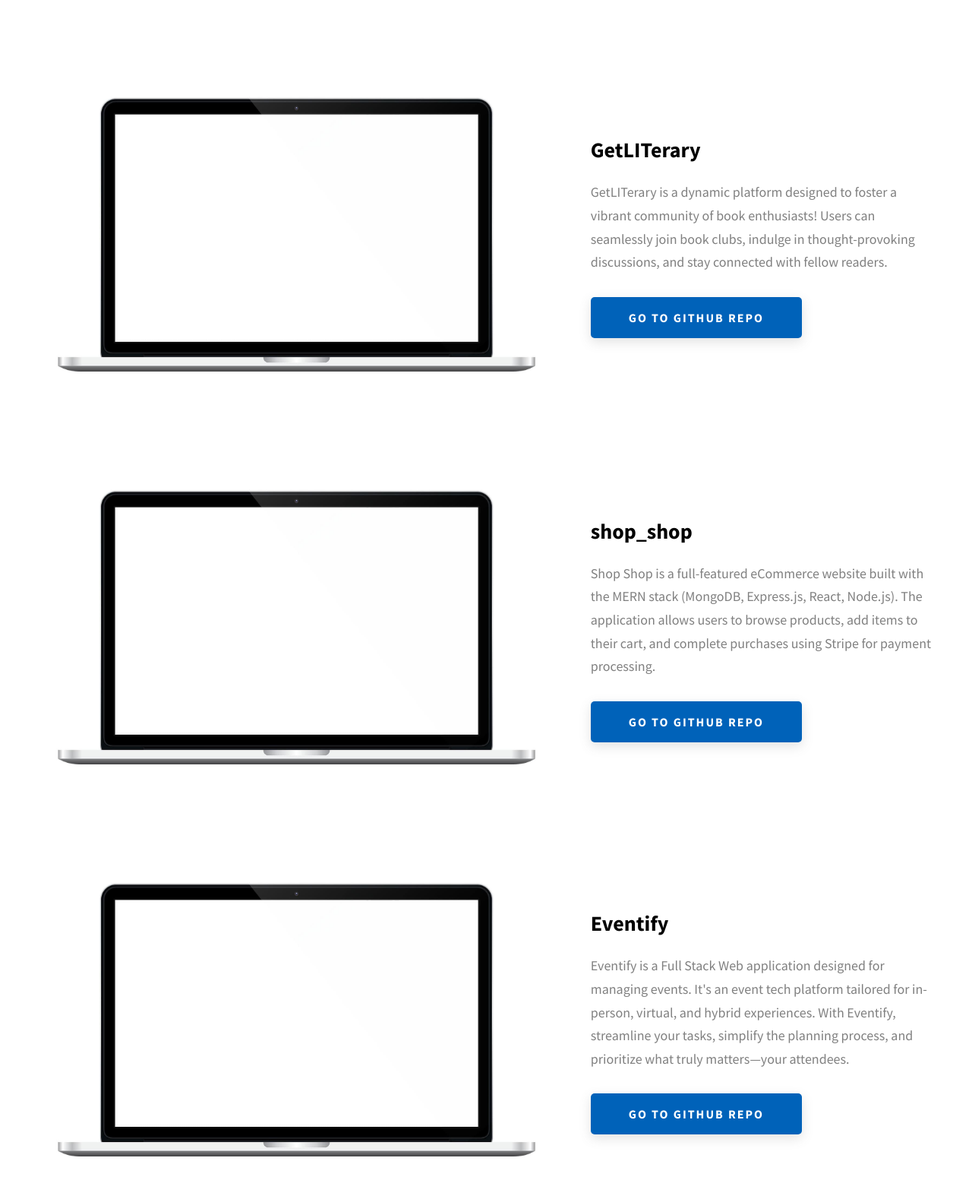
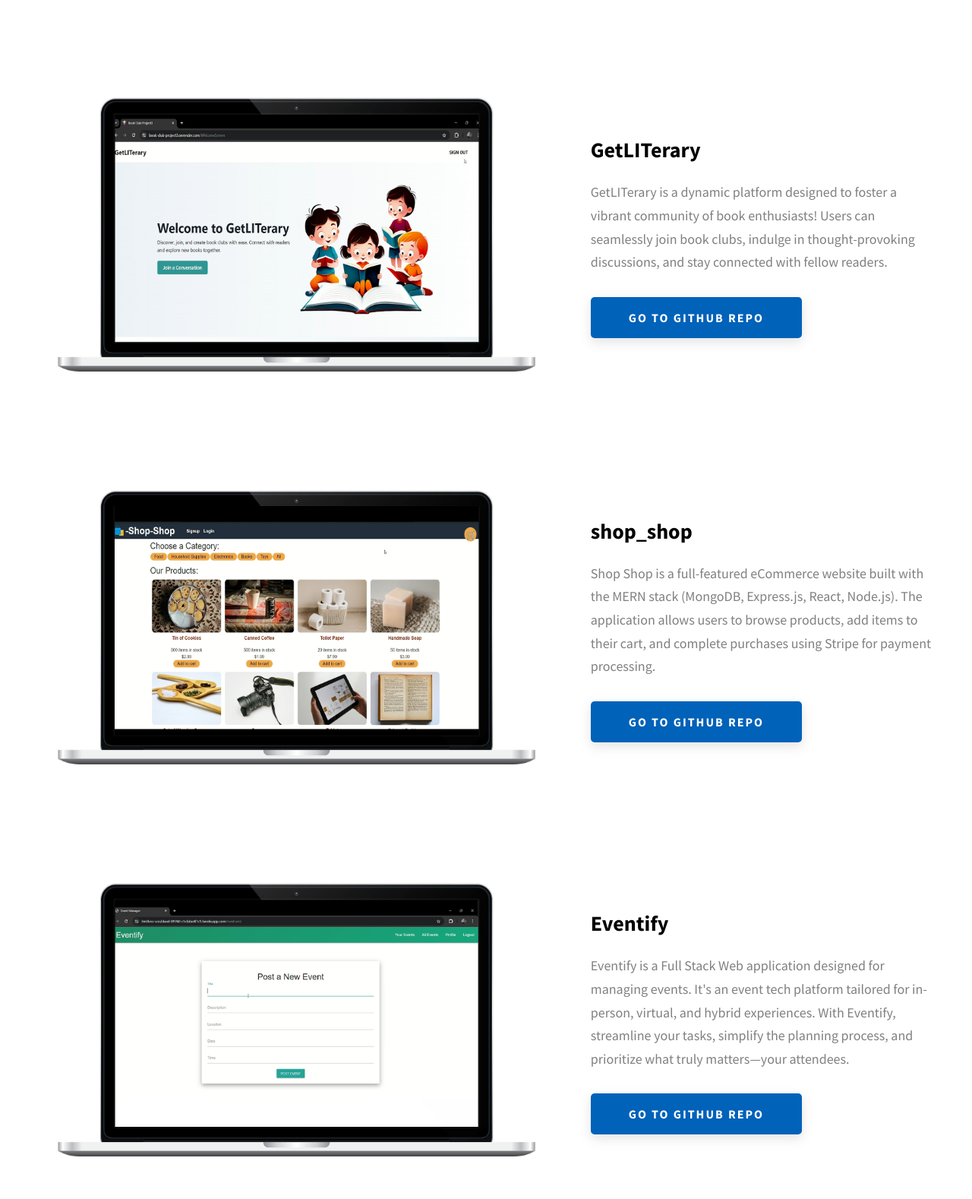
Before and after one commit to GibinMGeorge/Gibin-s_Portfolio, a plain HTML site: page index.html in a window 1280 px wide. Shown: the part 2022-3600 px from the top of the page at 76% size. Drawn offline with Linux system fonts and the light colour scheme.

Commit message:
added projects section

```diff
--- a/index.html
+++ b/index.html
@@ -227,7 +227,7 @@
           <div class="projects__row">
             <div class="projects__row-img-cont">
               <img
-                src="./assets/jpeg/project-mockup-example.jpeg"
+                src="./assets/jpeg/book.jpg"
                 alt="Software Screenshot"
                 class="projects__row-img"
                 loading="lazy"
@@ -251,7 +251,7 @@
           <div class="projects__row">
             <div class="projects__row-img-cont">
               <img
-                src="./assets/jpeg/project-mockup-example.jpeg"
+                src="./assets/jpeg/shop.jpg"
                 alt="Software Screenshot"
                 class="projects__row-img"
                 loading="lazy"
@@ -275,7 +275,7 @@
           <div class="projects__row">
             <div class="projects__row-img-cont">
               <img
-                src="./assets/jpeg/project-mockup-example.jpeg"
+                src="./assets/jpeg/eventify.jpg"
                 alt="Software Screenshot"
                 class="projects__row-img"
                 loading="lazy"
@@ -300,7 +300,7 @@
           <div class="projects__row">
             <div class="projects__row-img-cont">
               <img
-                src="./assets/jpeg/project-mockup-example.jpeg"
+                src="./assets/jpeg/gr.jpg"
                 alt="Software Screenshot"
                 class="projects__row-img"
                 loading="lazy"
```
Also changed, not shown: assets/jpeg/book.jpg (added), assets/jpeg/eventify.jpg (added), assets/jpeg/gr.jpg (added), assets/jpeg/project-mockup-example.jpeg (deleted), assets/jpeg/shop.jpg (added).
